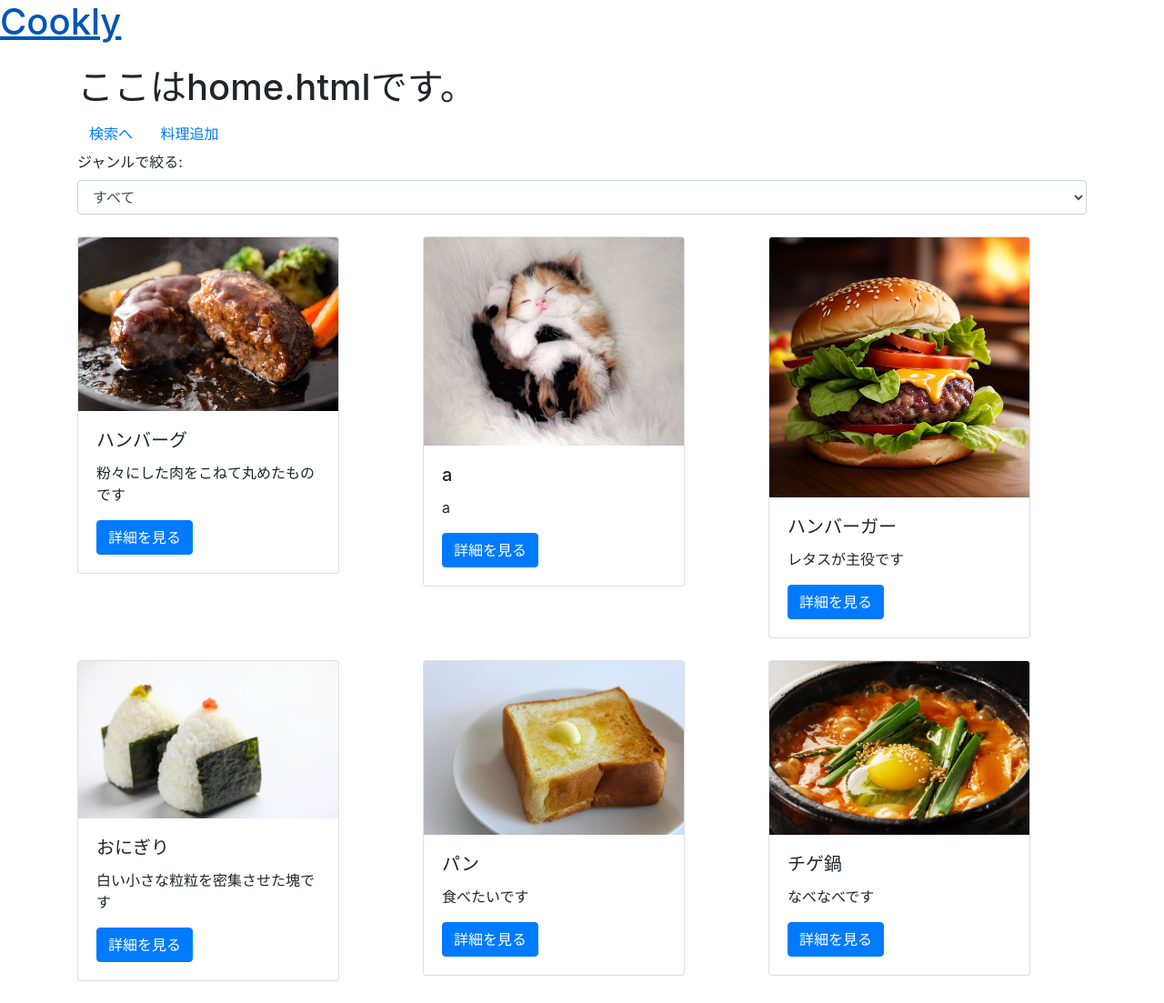
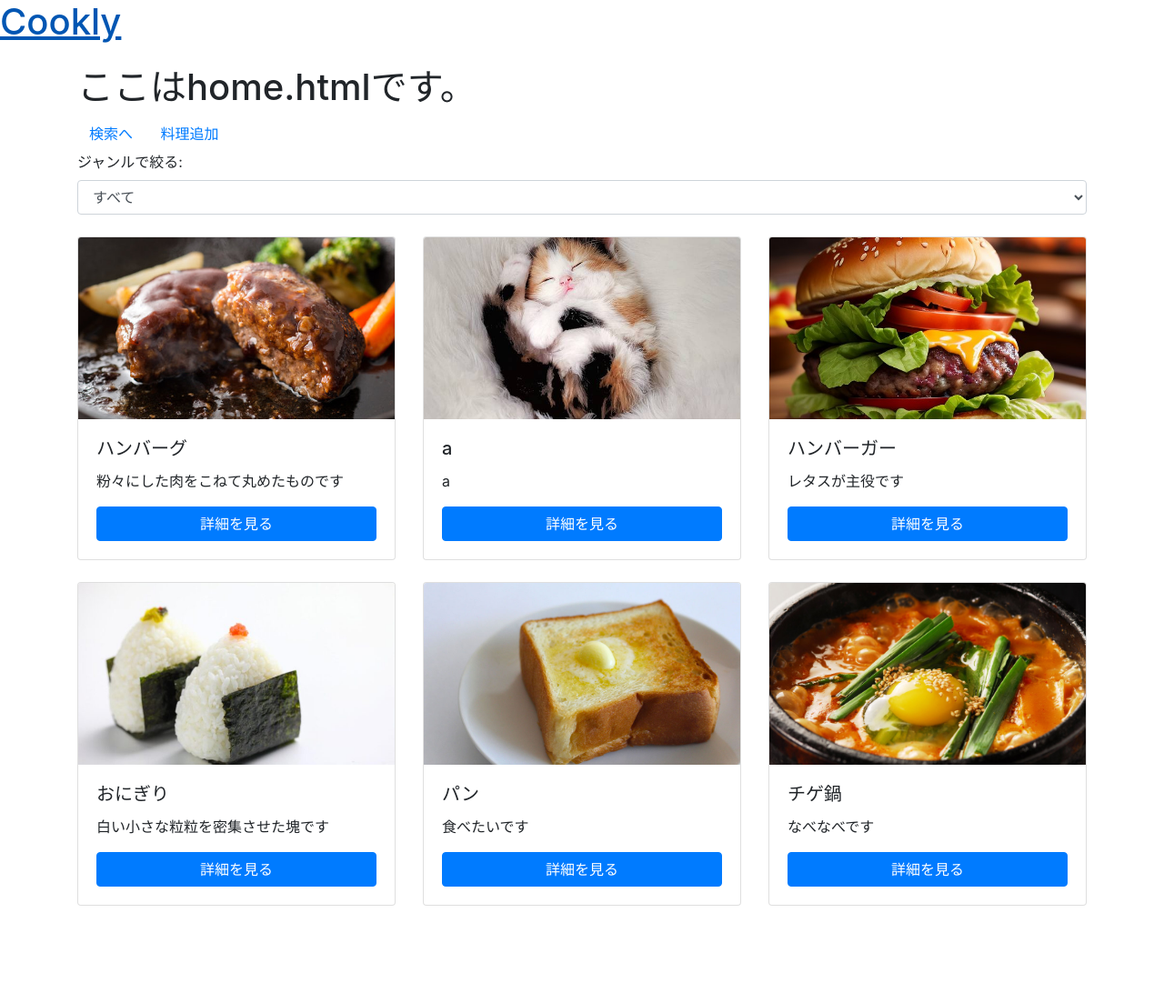
Before and after one commit to yamashita3303/cookly, a Django app: page /app/home in a window 1280 px wide. Shown: the whole page at 91% size. After the commit the page ends 996 px from the top, so only its background shows below. Run offline with Django 4.2, Linux system fonts and the light colour scheme; data comes from the database, SQL or seed files in the repository; some libraries are stand-ins or nearby versions.

Commit message:
9/7 home.htmlの見た目を整え、views.pyにコメントを追加しました

```diff
--- a/app/templates/app/form.html
+++ b/app/templates/app/form.html
@@ -2,10 +2,11 @@
 <html>
     <head>
         <meta charset="utf-8"/>
-        <title>cooking_create</title>
+        <title>料理名、画像の挿入</title>
         <link href="https://stackpath.bootstrapcdn.com/bootstrap/4.3.1/css/bootstrap.min.css" rel="stylesheet">
     </head>
     <body>
+        <!-- 中央によせたコンテナ -->
         <div class="container mt-5">
             <h2>ここはform.htmlです</h2>
             <form method="POST" enctype="multipart/form-data">
@@ -13,6 +14,7 @@
 
                 <!-- 料理タイトル -->
                 <div class="form-group">
+                    <!-- form-groupではlabelとform.○○の内容が関連付けられる -->
                     <label for="id_recipe_title">料理タイトル</label>
                     {{ form.recipe_title }}
                 </div>
--- a/app/templates/app/home.html
+++ b/app/templates/app/home.html
@@ -3,13 +3,15 @@
 
 <div class="container mt-4">
     <h1>ここはhome.htmlです。</h1>
-    <!-- 検索ページへのリンク -->
+    <!-- 検索ページへのリンクと料理追加ページのリンク -->
     <a href="{% url 'app:searchrecipes' %}" class="btn btn-link">検索へ</a>
     <a href="{% url 'app:recipe_create' %}" class="btn btn-link">料理追加</a>
 
+    <!-- ジャンルごとに料理を絞るためのフォーム -->
     <form method="get" class="mb-4" id="genreForm">
         <label for="genre">ジャンルで絞る:</label>
         <select name="genre" id="genre" class="form-control">
+            <!-- 選択された値は維持するようにしてるがリンクをまたぐと表記がおかしくなる -->
             <option value="" {% if selected_genre == "" %}selected{% endif %}>すべて</option>
             <option value="main" {% if selected_genre == 'main' %}selected{% endif %}>主菜</option>
             <option value="side" {% if selected_genre == 'side' %}selected{% endif %}>副菜</option>
@@ -18,16 +20,24 @@
         </select>
     </form>
 
+    <!-- レシピ一覧 -->
     <div class="row">
-        <!-- views.pyのrecipe(メソッド)で指定したrecipe_allを呼び出し -->
+        <!-- views.pyで参照回数順に並び替え、recipe_allを繰り返し処理で表示 -->
         {% for i in recipe_all %}
-        <div class="col-md-4 mb-4">
-            <div class="card" style="width: 18rem;">
-                <img src="{{ i.recipe_image.url }}" class="card-img-top" alt="{{ i.recipe_title }}">
-                <div class="card-body">
+        <!-- 列の高さを統一 -->
+        <div class="col-md-4 mb-4 d-flex align-items-stretch">
+            <!-- 仮にカード形式にした -->
+            <div class="card" style="width: 100%;">
+                <!-- 画像の表示 -->
+                <img src="{{ i.recipe_image.url }}" class="card-img-top" alt="{{ i.recipe_title }}" style="height: 200px; object-fit: cover;">
+
+                <!-- レシピのタイトルと説明の表示 -->
+                <div class="card-body d-flex flex-column">
                     <h5 class="card-title">{{ i.recipe_title }}</h5>
+                    <!-- レシピの説明テキストは100文字だけ表示 -->
                     <p class="card-text">{{ i.detail_text|truncatechars:100 }}</p>
-                    <a href="{% url 'app:detail' i.id %}" class="btn btn-primary">詳細を見る</a>
+                    <!-- 詳細ページへのボタン -->
+                    <a href="{% url 'app:detail' i.id %}" class="btn btn-primary mt-auto">詳細を見る</a>
                 </div>
             </div>
         </div>
@@ -36,12 +46,13 @@
 </div>
 
 <script>
+    // ジャンルを選択すると自動的にフォームを送信
     document.getElementById('genre').addEventListener('change', function() {
         document.getElementById('genreForm').submit();
     });
 </script>
 
-<!-- BootstrapのJSと依存するPopper.jsをインクルード -->
+<!-- BootstrapのJSと依存するライブラリ（jQuery、Popper.js）。今はいらない -->
 <script src="https://code.jquery.com/jquery-3.3.1.slim.min.js"></script>
 <script src="https://cdnjs.cloudflare.com/ajax/libs/popper.js/1.14.7/umd/popper.min.js"></script>
 <script src="https://stackpath.bootstrapcdn.com/bootstrap/4.3.1/js/bootstrap.min.js"></script>
--- a/app/views.py
+++ b/app/views.py
@@ -5,13 +5,17 @@ from django.views import View
 from .models import Recipe, Ingredient, Step
 from .forms import RecipeForm, IngredientForm, StepForm
 
+# 今は使ってない
 def index(request):
     # render()にはrequest, htmlファイル名, 渡したいデータ(辞書型)を入れる
     return render(request, "app/index.html")
 
+# レシピ一覧ページ(home.html)
 def recipe(request):
+    # GETリクエストからジャンルを取得
     selected_genre = request.GET.get('genre')
 
+    # ジャンルでのフィルタリングと同時に閲覧数の多い順に並べる
     if selected_genre:
         # 選択されたジャンルでフィルターをかける
         recipes = Recipe.objects.filter(genre=selected_genre).order_by('-vote')
@@ -23,10 +27,14 @@ def recipe(request):
     context = {'recipe_all': recipes, 'selected_genre': selected_genre}
     return render(request, "app/home.html", context)
 
+# レシピの詳細ページ(recipe.html)
 def detail(request, post_id):
+    # 指定されたIDのレシピを取得
     recipes = Recipe.objects.get(id=post_id)
+    # レシピに関連する材料の取得
     ingredient_text = recipes.ingredient.all()
 
+    # 閲覧数を1増やして保存
     recipes.vote += 1
     recipes.save()
 
@@ -36,11 +44,13 @@ def detail(request, post_id):
     }
     return render(request, "app/recipe.html", context)
 
+# レシピ検索ページ(searchrecipes.html)
 def search_recipes(request):
     # Recipeモデルの全てのインスタンスを取得
     recipes = Recipe.objects.all()
 
     # 検索機能の処理
+    # 入力したキーワードが含まれる料理名でフィルタリング
     keyword = request.GET.get('keyword')
     if keyword:
         search_recipes = recipes.filter(
@@ -54,38 +64,66 @@ def search_recipes(request):
 
     return render(request, 'app/searchrecipes.html', {'search_recipes': search_recipes})
 
-# 料理の見出し記入
+
+# 料理の基本情報(タイトル、画像など)を追加するフォーム(form.html)
 class RecipeCreateView(View):
+    # GETリクエストの処理
     def get(self, request):
         # フォームの表示
         form = RecipeForm()
         return render(request, 'app/form.html', {'form': form})
 
+    # POSTリクエストの処理
     def post(self, request):
-        # データの保存
+        # 送信されたデータをいったんformに入れる
         form = RecipeForm(request.POST, request.FILES)
         if form.is_valid():
             # 必須項目が埋まっていたら保存後、詳細入力ページへ
             recipe = form.save()
             return redirect('app:detail_create', recipe_id=recipe.id)
+
+        # 必須項目が埋まってなければ再度フォームを表示
         return render(request, 'app/form.html', {'form': form})
 
-# レシピの詳細記入
+
+# レシピの詳細を記入するフォーム(form_detail.html)
 class DetailCreateView(View):
+    # GETリクエストの処理
     def get(self, request, recipe_id):
         return self.render_form(request, recipe_id)
 
+    # POSTリクエストの処理
     def post(self, request, recipe_id):
+        # 対象のレシピが存在しなければエラーを返す
         recipe = get_object_or_404(Recipe, id=recipe_id)
+        # フォームの表示
         ingredient_form = IngredientForm(request.POST)
         step_form = StepForm(request.POST, request.FILES)
 
+        # それぞれのフォームが有効ならば保存後、レシピ一覧ページへ
         if ingredient_form.is_valid() and step_form.is_valid():
             self.save_forms(ingredient_form, step_form, recipe)
             return redirect('app:recipe')
 
+        # フォームが無効なら再度フォームを表示
         return self.render_form(request, recipe_id, ingredient_form, step_form)
 
+
+    # get()から呼び出されるメソッド
+    # フォームを表示する
+    def render_form(self, request, recipe_id):
+        recipe = get_object_or_404(Recipe, id=recipe_id)
+        ingredient_form = IngredientForm()
+        step_form = StepForm()
+        context = {
+            'ingredient_form': ingredient_form,
+            'step_form': step_form,
+            'recipe': recipe,
+        }
+        return render(request, 'app/form_detail.html', context)
+
+    # post()から呼び出されるメソッド
+    # 材料と手順を保存する
     def save_forms(self, ingredient_form, step_form, recipe):
         # 材料、ステップの保存
         ingredient = ingredient_form.save(commit=False)
@@ -96,18 +134,6 @@ class DetailCreateView(View):
         step.recipe = recipe
         step.save()
 
-    def render_form(self, request, recipe_id):
-        # フォームの表示
-        recipe = get_object_or_404(Recipe, id=recipe_id)
-        ingredient_form = IngredientForm()
-        step_form = StepForm()
-        context = {
-            'ingredient_form': ingredient_form,
-            'step_form': step_form,
-            'recipe': recipe,
-        }
-        return render(request, 'app/form_detail.html', context)
-
 # classをview関数に変換
 recipe_create = RecipeCreateView.as_view()
 detail_create = DetailCreateView.as_view()
```
